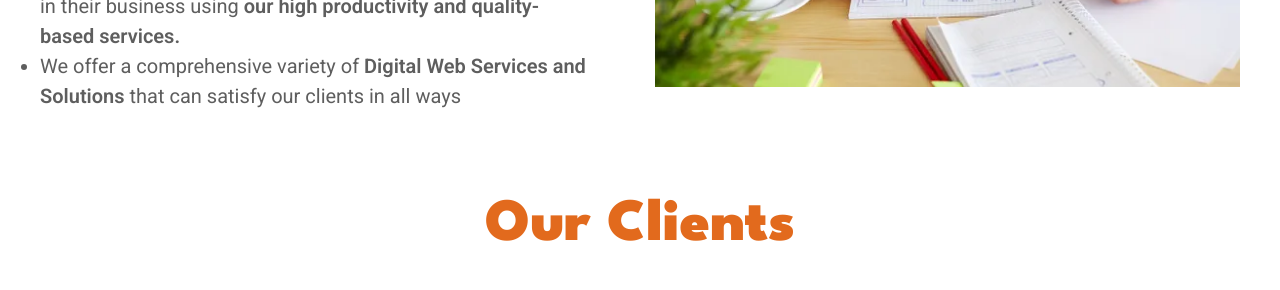
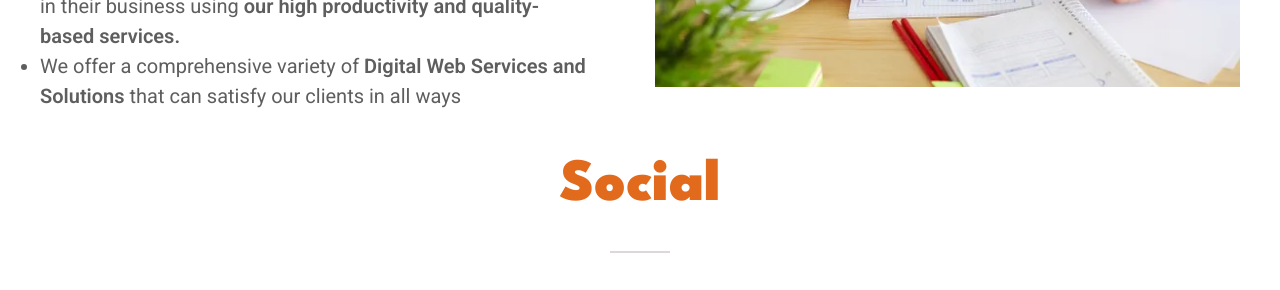
Before and after one commit to Ravi-pravin/gurupadaDigital, a plain HTML site: page index.html in a window 1280 px wide. Shown: the part 2090-2380 px from the top of the page. Drawn offline with Linux system fonts and the light colour scheme.

Commit message:
2nd commit

```diff
--- a/index.html
+++ b/index.html
@@ -227,7 +227,7 @@
                     </div>
                 </div>
             </section>
-            <section class="clientsSection">
+            <!-- <section class="clientsSection">
                 <div class="clientsContainer">
                     <div class="clientsHeadingBody grid-1">
                         <div class="clientsBlock ">
@@ -253,7 +253,7 @@
                         </div>
                     </div>
                 </div>
-            </section>
+            </section> -->
             <section class="socialSection">
                 <div class="socialContainer">
                     <div class="socialHeadingBody grid-1">
```
